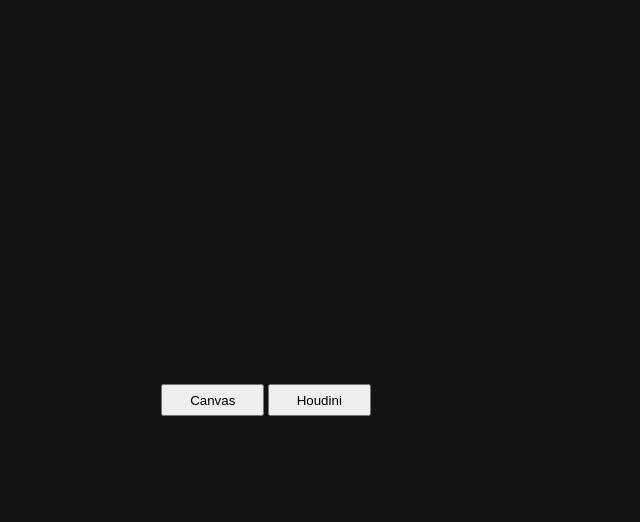
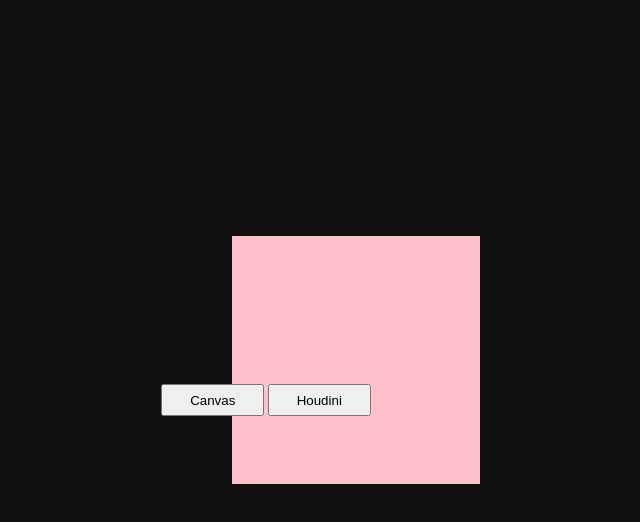
Before and after one commit to DorKatzir/Generative-Art-Css-Houdini, a plain HTML site: page index.html in a window 1280 px wide. Both pictures are taken after a click on the button "Houdini". Shown: the whole page, without its empty margins (374-1014 px from the left). Drawn offline with Linux system fonts and the light colour scheme.

Commit message:
Houdini div on click append to the body

```diff
--- a/index.js
+++ b/index.js
@@ -9,7 +9,15 @@ buttonHoudini.addEventListener('click', newHoudini)
 
 // on click create new houdini
 function newHoudini(){
-
+    const div = document.createElement('div')
+    div.classList = 'houdini'
+    div.style.top = random(0.618, window.innerHeight - 250) + 'px'
+    div.style.left = random(0.618, window.innerWidth - 250) + 'px'
+    // append the div to the body (for 3s)
+    body.appendChild(div)
+    setTimeout(() => {
+        body.removeChild(div)
+    }, 3000)
 }
 
 // on click create new canvas
--- a/style.scss
+++ b/style.scss
@@ -23,3 +23,12 @@ button{
     position: fixed;
     z-index: -1;
 }
+
+.houdini{
+    background-color: pink;
+    border: 1px solid #111;
+    position: fixed;
+    z-index: -1;
+    width: 250px;
+    height: 250px;
+}
```
Also changed, not shown: style.css, 1 other file.
